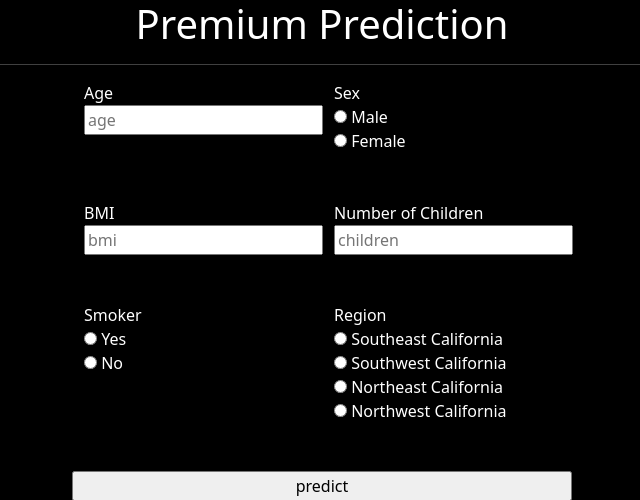
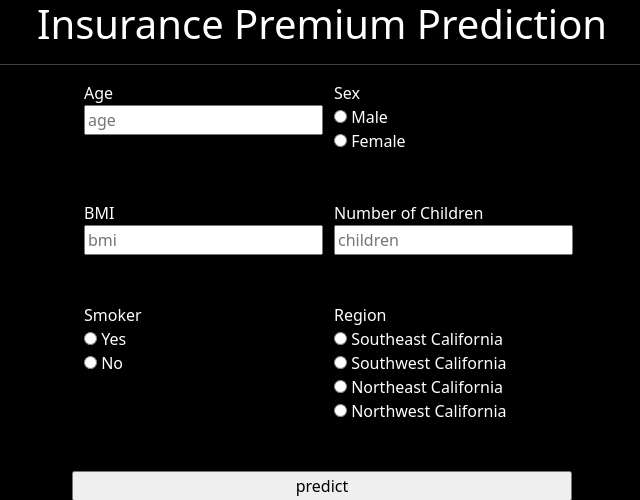
Before and after one commit to amiiitparmar/insurance-premium-predictor, a Flask app: page / in a window 1280 px wide. Shown: the top 500 px of the page, without its empty margins (318-958 px from the left). Run offline with Flask 2, Linux system fonts and the light colour scheme; parts of the project's set-up code (start-up, migrations or seed data) failed here and were passed over.

Commit message:
Update home.html

```diff
--- a/templates/home.html
+++ b/templates/home.html
@@ -25,7 +25,7 @@
 
 
 
-        <div style="text-align:center">Premium Prediction
+        <div style="text-align:center"> Insurance Premium Prediction
         </div>
     </h1>
     <hr/>
```
